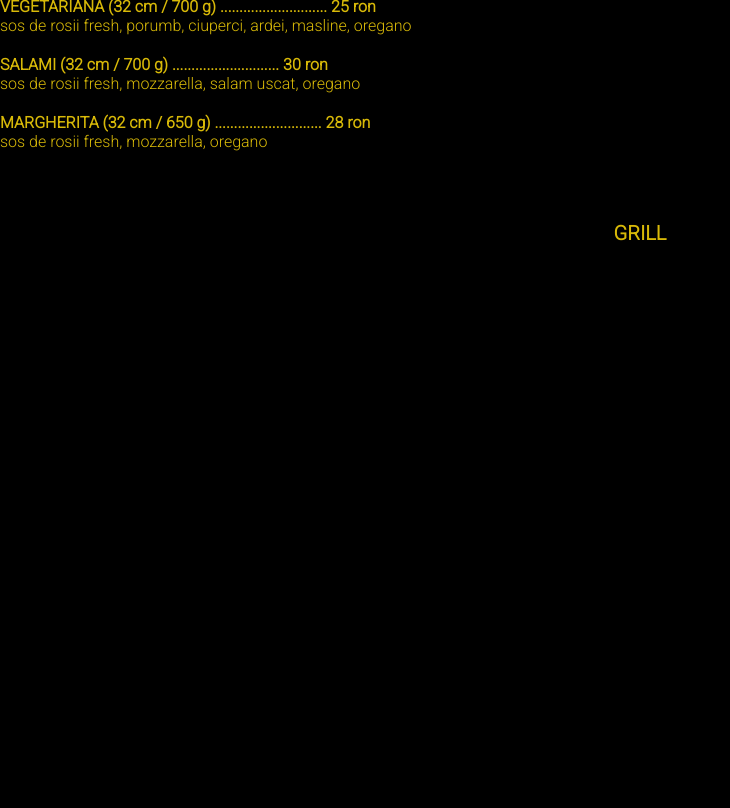
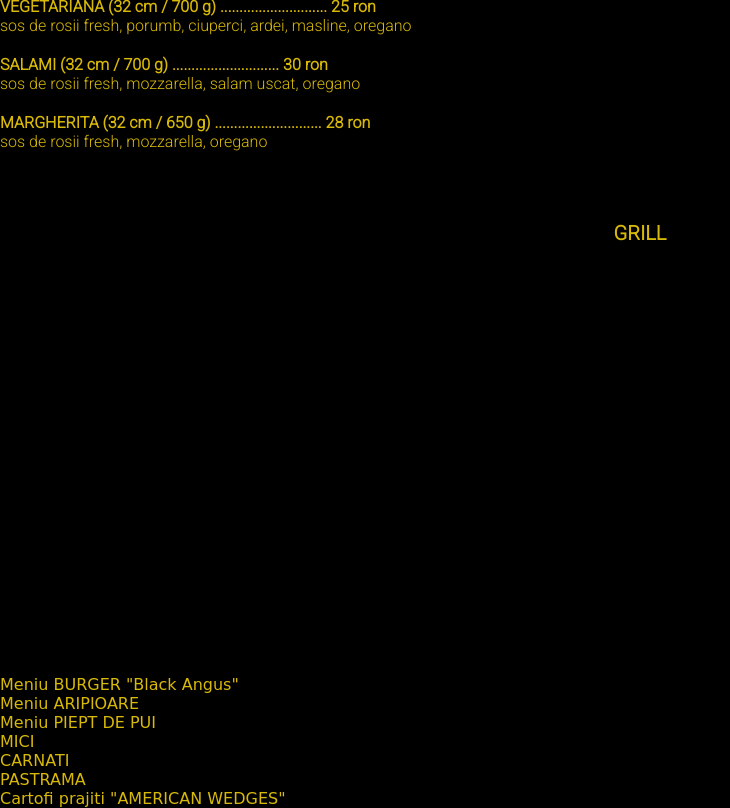
Before and after one commit to llucixxl/PizzeriaVlad, a plain HTML site: page index.html in a window 1280 px wide. Shown: the part 1096-1904 px from the top of the page, without its empty margins (0-730 px from the left). Before the commit the page ends 1504 px from the top, so only its background shows below. Drawn offline with nearby package versions, Linux system fonts and the light colour scheme; a web font is replaced by a local one.

Commit message:
Add grill menu text style

```diff
--- a/CSS/style.css
+++ b/CSS/style.css
@@ -84,10 +84,35 @@ main h2 {
     padding-top: 50px;
     padding-bottom: 30px;
 }
-.grill-img {
-    width: 300px;
+.grill-burger {
+    width: 100vw;
     height: 400px;
     border-radius: 5px;
     background-image: url(/PizzeriaVlad/Poze.preparate/grillbackground.jpeg);
     background-size: 100%;
 }
+
+
+
+
+
+
+
+
+
+
+
+
+
+
+
+
+
+
+
+
+
+
+div.text {
+    color: rgba(255, 218, 9, 0.849);
+}
```
